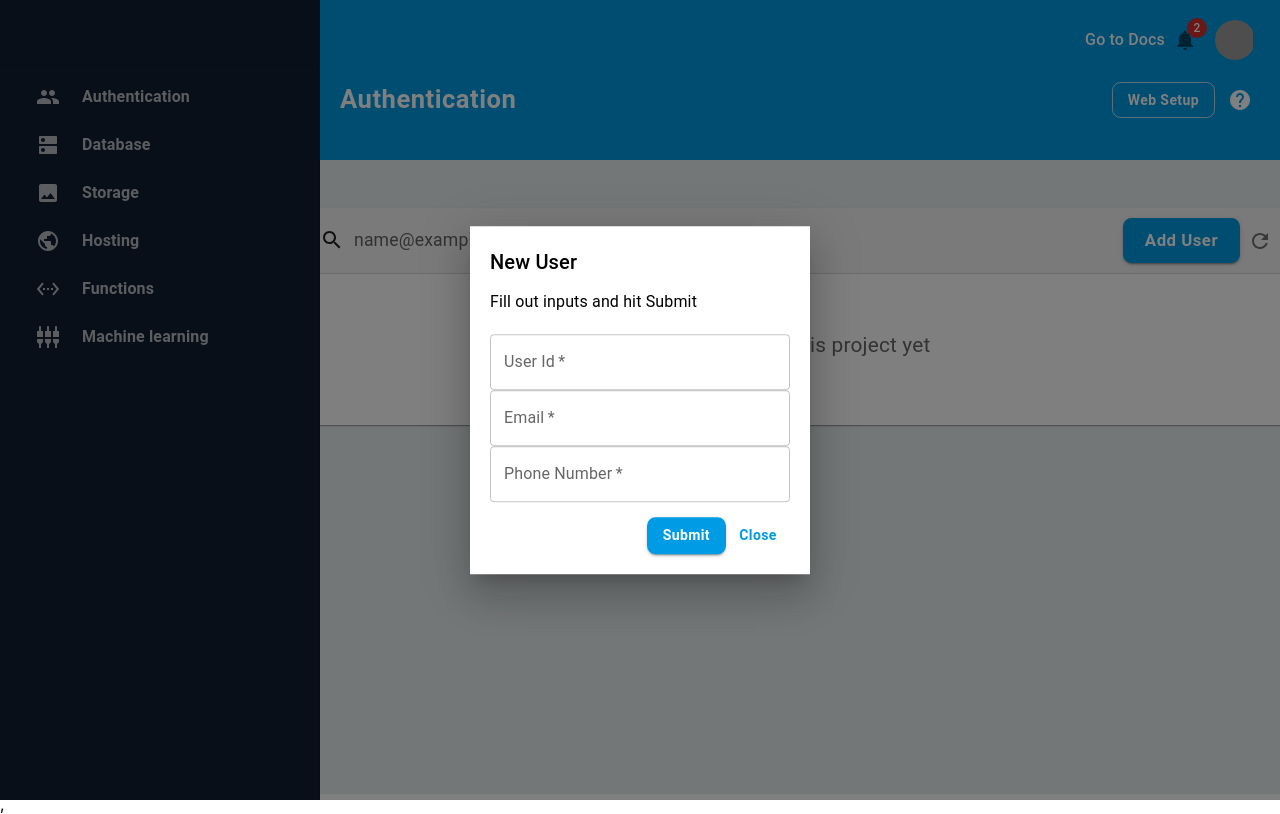
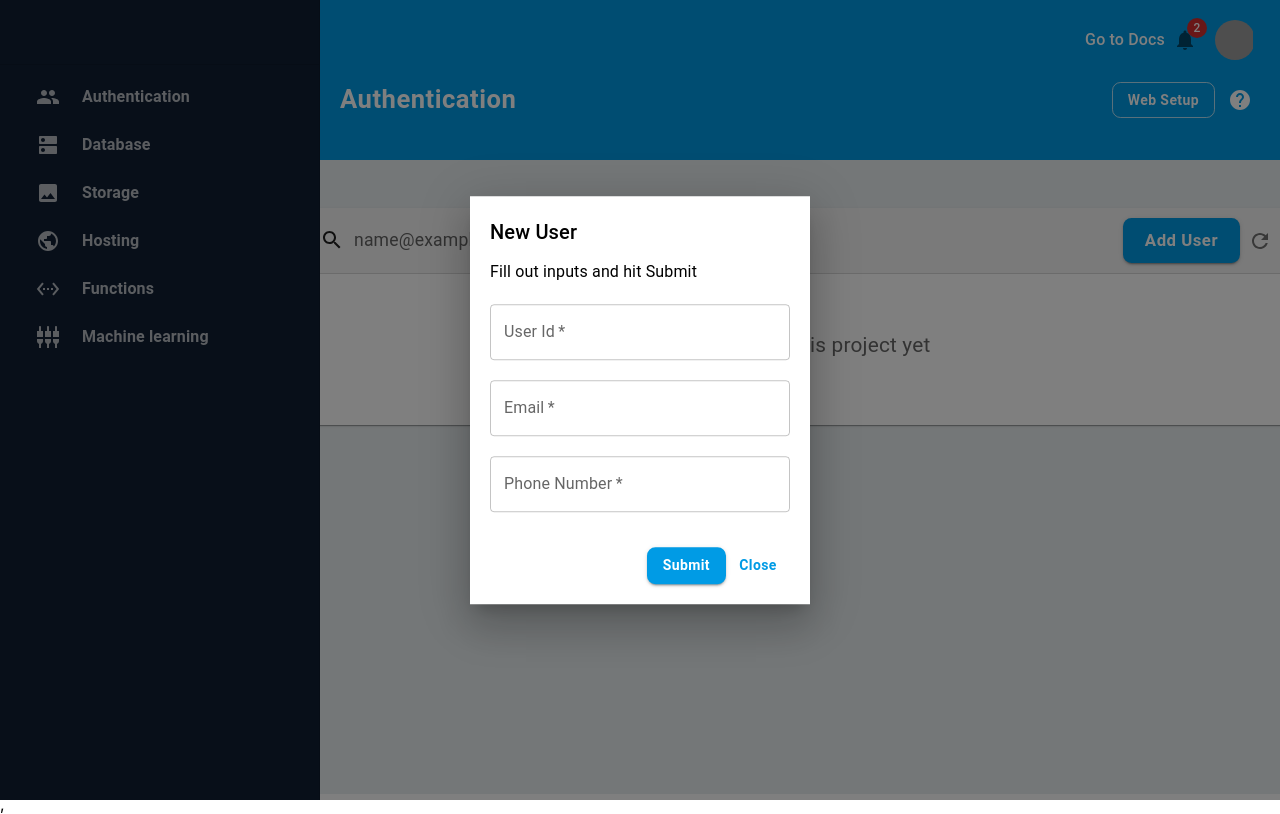
Before and after one commit to brunohgrau/mui, a React (Create React App) app: page /authentication in a window 1280 px wide. Both pictures are taken after typing "name@example.com" into the empty fields and a click on the button "Add User". Built offline with nearby package versions, Linux system fonts and the light colour scheme; grey boxes are pictures that could not be loaded.

Commit message:
Dynamic Search

```diff
--- a/src/components/Modals/NewUserModal.js
+++ b/src/components/Modals/NewUserModal.js
@@ -1,4 +1,4 @@
-import React from "react";
+import React, { useState, useEffect } from "react";
 import BasicModal from "../common/BasicModal/BasicModal";
 import { Box } from "@mui/material";
 import TextField from "@mui/material/TextField";
@@ -6,14 +6,21 @@ import { useForm } from "react-hook-form";
 import { yupResolver } from "@hookform/resolvers/yup";
 import * as Yup from "yup";
 
-const NewUserModal = ({ open, onClose, content }) => {
+const defaultInputValues = {
+  userId: "",
+  email: "",
+  phoneNumber: "",
+};
+
+const NewUserModal = ({ open, onClose, addNewUser }) => {
+  const [values, setValues] = useState(defaultInputValues);
   const modalStyles = {
     inputFields: {
       display: "flex",
       flexDirection: "column",
       marginTop: "20px",
       marginBottom: "15px",
-      "MuiInput-root": {
+      ".MuiFormControl-root": {
         marginBottom: "20px",
       },
     },
@@ -41,8 +48,18 @@ const NewUserModal = ({ open, onClose, content }) => {
   });
 
   const addUser = (data) => {
-    console.log(data);
+    addNewUser(data);
   };
+
+  const handleChange = (value) => {
+    setValues(value);
+    console.log(value);
+  };
+
+  // Clear Input Fields
+  useEffect(() => {
+    if (open) setValues(defaultInputValues);
+  }, [open]);
 
   const getContent = () => (
     <Box sx={modalStyles.inputFields}>
@@ -54,6 +71,10 @@ const NewUserModal = ({ open, onClose, content }) => {
         {...register("userId")}
         error={errors.userId ? true : false}
         helperText={errors.userId?.message}
+        value={values.userId}
+        onChange={(event) =>
+          handleChange({ ...values, userId: event.target.value })
+        }
       />
       <TextField
         placeholder="Email"
@@ -63,6 +84,10 @@ const NewUserModal = ({ open, onClose, content }) => {
         {...register("email")}
         error={errors.email ? true : false}
         helperText={errors.email?.message}
+        value={values.email}
+        onChange={(event) =>
+          handleChange({ ...values, email: event.target.value })
+        }
       />
       <TextField
         placeholder="Phone Number"
@@ -72,6 +97,10 @@ const NewUserModal = ({ open, onClose, content }) => {
         {...register("phoneNumber")}
         error={errors.phoneNumber ? true : false}
         helperText={errors.phoneNumber?.message}
+        value={values.phoneNumber}
+        onChange={(event) =>
+          handleChange({ ...values, phoneNumber: event.target.value })
+        }
       />
     </Box>
   );
--- a/src/components/common/BasicCard/BasicCard.js
+++ b/src/components/common/BasicCard/BasicCard.js
@@ -1,6 +1,5 @@
 import React from "react";
 import Card from "@mui/material/Card";
-
 import CardContent from "@mui/material/CardContent";
 
 const BasicCard = ({ header, content }) => {
--- a/src/pages/Authentication/Authentication.js
+++ b/src/pages/Authentication/Authentication.js
@@ -12,9 +12,24 @@ import NewUserModal from "../../components/Modals/NewUserModal";
 
 const Authentication = () => {
   const [open, setOpen] = useState(false);
+  const [users, setUsers] = useState([]);
+  const [searchResults, setSearchResults] = useState(users);
   const getHeader = () => {
-    const handleChange = (value) => {
-      console.log(value);
+    const handleSearch = (value) => {
+      filterData(value);
+    };
+
+    const filterData = (value) => {
+      const lowercasedValue = value.toLowerCase().trim();
+      if (lowercasedValue === "") setUsers(searchResults);
+      else {
+        const filteredData = searchResults.filter((item) => {
+          return Object.keys(item).some((key) =>
+            item[key].toString().toLowerCase().includes(lowercasedValue)
+          );
+        });
+        setUsers(filteredData);
+      }
     };
 
     const addUser = () => {
@@ -25,7 +40,7 @@ const Authentication = () => {
       <Box sx={cardHeaderStyles.wrapper}>
         <SearchBar
           placeholder="Search by email address"
-          onChange={(event) => handleChange(event.target.value)}
+          onChange={(event) => handleSearch(event.target.value)}
           searchBarWidth="720px"
         />
         <Box>
@@ -45,8 +60,23 @@ const Authentication = () => {
       </Box>
     );
   };
+
+  const addNewUser = (data) => {
+    users.push({ ...data });
+    setOpen(false);
+  };
   const getContent = () => {
     return (
+      <>
+        {users.length ? (
+          users.map((user) => (
+            <Box sx={{ marginBottom: "20px" }}>
+              <Typography>User Id: {user.userId}</Typography>
+              <Typography>Email: {user.email}</Typography>
+              <Typography>Phone Number: {user.phoneNumber}</Typography>
+            </Box>
+          ))
+        ) : (
           <Typography
             align="center"
             sx={{
@@ -57,12 +87,18 @@ const Authentication = () => {
           >
             No users for this project yet
           </Typography>
+        )}
+      </>
     );
   };
   return (
     <GridWrapper>
       <BasicCard header={getHeader()} content={getContent()} />
-      <NewUserModal open={open} onClose={() => setOpen(false)} />
+      <NewUserModal
+        open={open}
+        onClose={() => setOpen(false)}
+        addNewUser={addNewUser}
+      />
     </GridWrapper>
   );
 };
```
Lines whose indentation alone changed are shown as unchanged.
